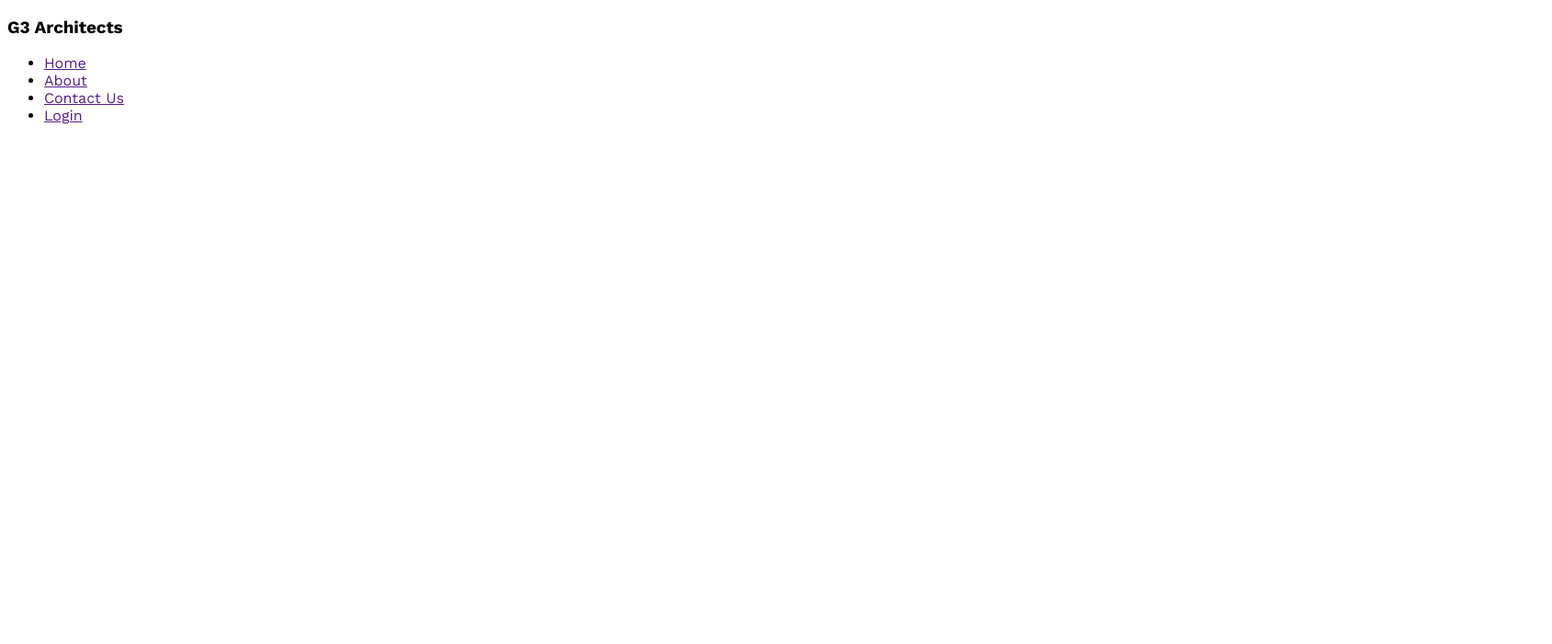
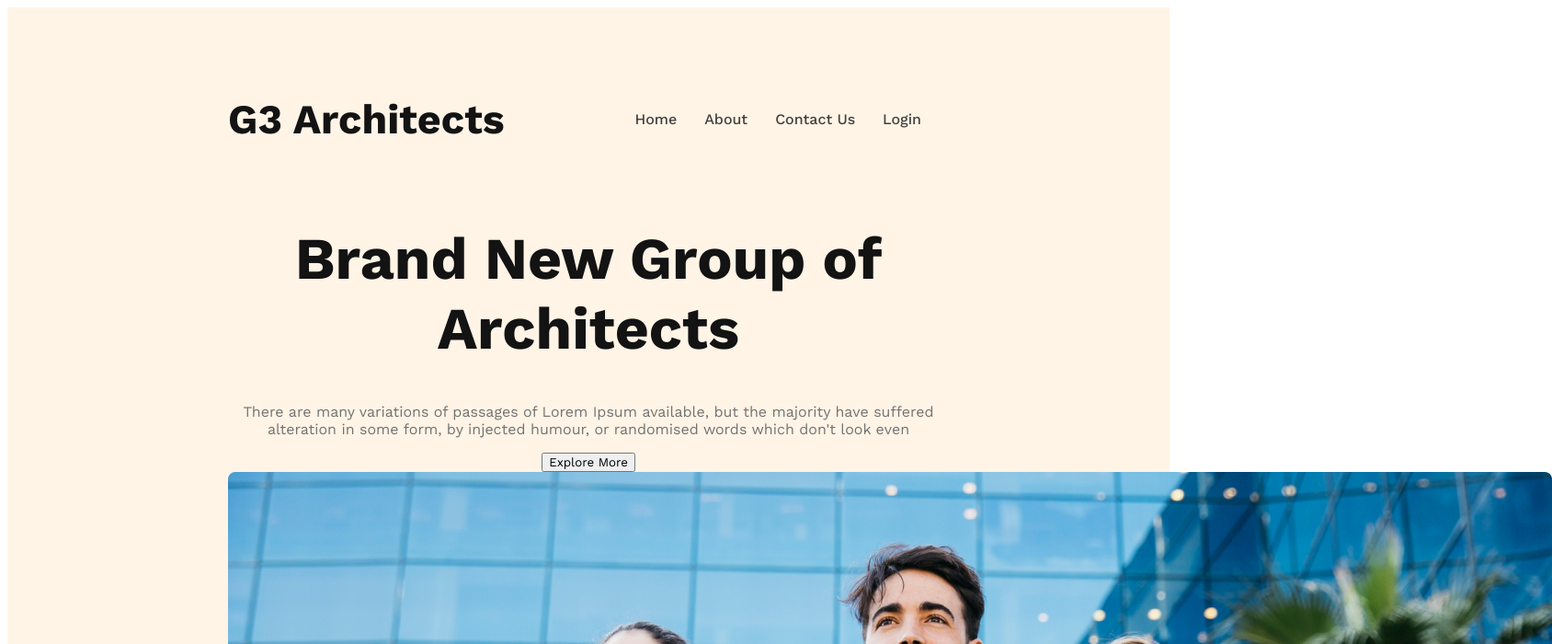
Before and after one commit to imdola/g4-architects-site, a plain HTML site: page index.html in a window 1280 px wide. Shown: the top 700 px of the page at 92% size, 1688 px wide, since content can reach past the window. Drawn offline with nearby package versions, Linux system fonts and the light colour scheme.

Commit message:
added banner section

```diff
--- a/index.html
+++ b/index.html
@@ -9,7 +9,7 @@
 <body>
     <header>
         <nav>
-            <h3>G3 Architects</h3>
+            <h3 class="nav-title">G3 Architects</h3>
             <ul>
                 <li><a href="">Home</a></li>
                 <li><a href="">About</a></li>
@@ -17,6 +17,14 @@
                 <li><a href="">Login</a></li>
             </ul>
         </nav>
+        <div class="banner">
+            <div class="banner-content">
+                <h1 class="banner-title">Brand New Group of Architects</h1>
+            <p class="banner-description">There are many variations of passages of Lorem Ipsum available, but the majority have suffered alteration in some form, by injected humour, or randomised words which don't look even</p>
+            <button class="btn-primary">Explore More</button>
+            </div>
+            <img src="images/banner.png" alt="">
+        </div>
     </header>
     <main>
 
--- a/styles/style.css
+++ b/styles/style.css
@@ -1,6 +1,64 @@
 /* work sens font from google fonts */
 @import url('https://fonts.googleapis.com/css2?family=Lato:wght@400;700;900&family=Work+Sans:wght@400;500;600;700;800&display=swap');
 
+/* shared styles */
 *{
     font-family: 'Work Sans', sans-serif;
+    /* margin: 0;
+    padding: 0; */
 }
+
+.btn-primary{
+
+}
+
+/* header styles  */
+header{
+    background: rgba(255, 144, 14, 0.10);
+    padding: 50px 240px;
+}
+
+nav{
+    display: flex;
+    justify-content: space-between;
+    align-items: center;
+}
+
+.nav-title{
+    font-size: 2.8rem;
+    font-weight: 700;
+    color: #131313;
+}
+
+nav > ul {
+    display: flex;
+}
+nav li {
+    list-style: none;
+    margin-right: 30px;
+    font-weight: 500;
+    font-size: 1rem;
+}
+nav li a {
+    text-decoration: none;
+    color: #424242;
+}
+
+
+/* banner styles */
+
+.banner-content{
+    max-width: 800px;
+    text-align: center;
+    margin: 0 auto;
+}
+
+.banner-title{
+    font-size: 4rem;
+    font-weight: 700;
+    color: #131313;
+}
+
+.banner-description{
+    color: #727272;
+}
```
